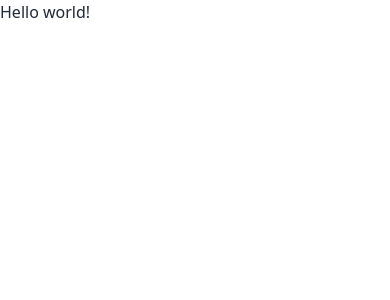
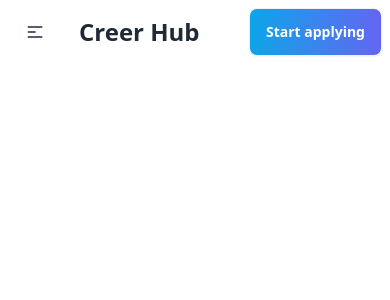
Before and after one commit to Jayedjb765/Career-Hub-2.0, a React (Vite) app: page / in a window 390 px wide. Shown: the top 300 px of the page. Built offline with nearby package versions, Linux system fonts and the light colour scheme.

Commit message:
Complete header

```diff
--- /dev/null
+++ b/src/Components/Blogs/Blogs.jsx
@@ -0,0 +1,11 @@
+
+
+const Blogs = () => {
+    return (
+        <div>
+
+        </div>
+    );
+};
+
+export default Blogs;
--- a/src/Components/Header/Header.jsx
+++ b/src/Components/Header/Header.jsx
@@ -1,11 +1,55 @@
-
+import { NavLink } from "react-router-dom";
 
 const Header = () => {
-    return (
-        <div>
+    const links = (
+        <>
+        <li><NavLink className="bg-slate-50" to={'/'}>Statics</NavLink></li>
+        <li><NavLink to={'/jobs'}>Applied Jobs</NavLink></li>
+        <li><NavLink to={'/blogs'}>Blog</NavLink></li>
 
+        </>
+    );
+  return (
+    <div>
+      <div className="navbar bg-base-100">
+        <div className="navbar-start">
+          <div className="dropdown">
+            <div tabIndex={0} role="button" className="btn btn-ghost lg:hidden">
+              <svg
+                xmlns="http://www.w3.org/2000/svg"
+                className="h-5 w-5"
+                fill="none"
+                viewBox="0 0 24 24"
+                stroke="currentColor"
+              >
+                <path
+                  strokeLinecap="round"
+                  strokeLinejoin="round"
+                  strokeWidth="2"
+                  d="M4 6h16M4 12h8m-8 6h16"
+                />
+              </svg>
+            </div>
+            <ul
+              tabIndex={0}
+              className="menu menu-sm dropdown-content bg-base-100 rounded-box z-[1] mt-3 w-52 p-2 shadow"
+            >
+              {links}
+            </ul>
+          </div>
+          <a className="btn btn-ghost text-2xl font-extrabold">Creer Hub</a>
         </div>
-    );
+        <div className="navbar-center hidden lg:flex">
+          <ul className="menu menu-horizontal px-1">
+            {links}
+          </ul>
+        </div>
+        <div className="navbar-end">
+          <a className="btn bg-gradient-to-r from-sky-500 to-indigo-500 text-white ">Start applying</a>
+        </div>
+      </div>
+    </div>
+  );
 };
 
 export default Header;
--- /dev/null
+++ b/src/Components/Jobs/Jobs.jsx
@@ -0,0 +1,11 @@
+
+
+const Jobs = () => {
+    return (
+        <div>
+
+        </div>
+    );
+};
+
+export default Jobs;
--- a/src/Components/Root/Root.jsx
+++ b/src/Components/Root/Root.jsx
@@ -1,8 +1,14 @@
+import { Outlet } from "react-router-dom";
+import Header from "../Header/Header";
+import Footer from "../Footer/Footer";
 
 
 const Root = () => {
     return (
-        <div>
+        <div className="max-w-7xl mx-auto">
+            <Header></Header>
+            <Outlet></Outlet>
+            <Footer></Footer>
 
         </div>
     );
--- a/src/index.css
+++ b/src/index.css
@@ -1,3 +1,4 @@
+@import url('https://fonts.googleapis.com/css2?family=Manrope:wght@200..800&display=swap');
 @tailwind base;
 @tailwind components;
 @tailwind utilities;
```
Also changed, not shown: src/main.jsx (+19 -1 lines).
